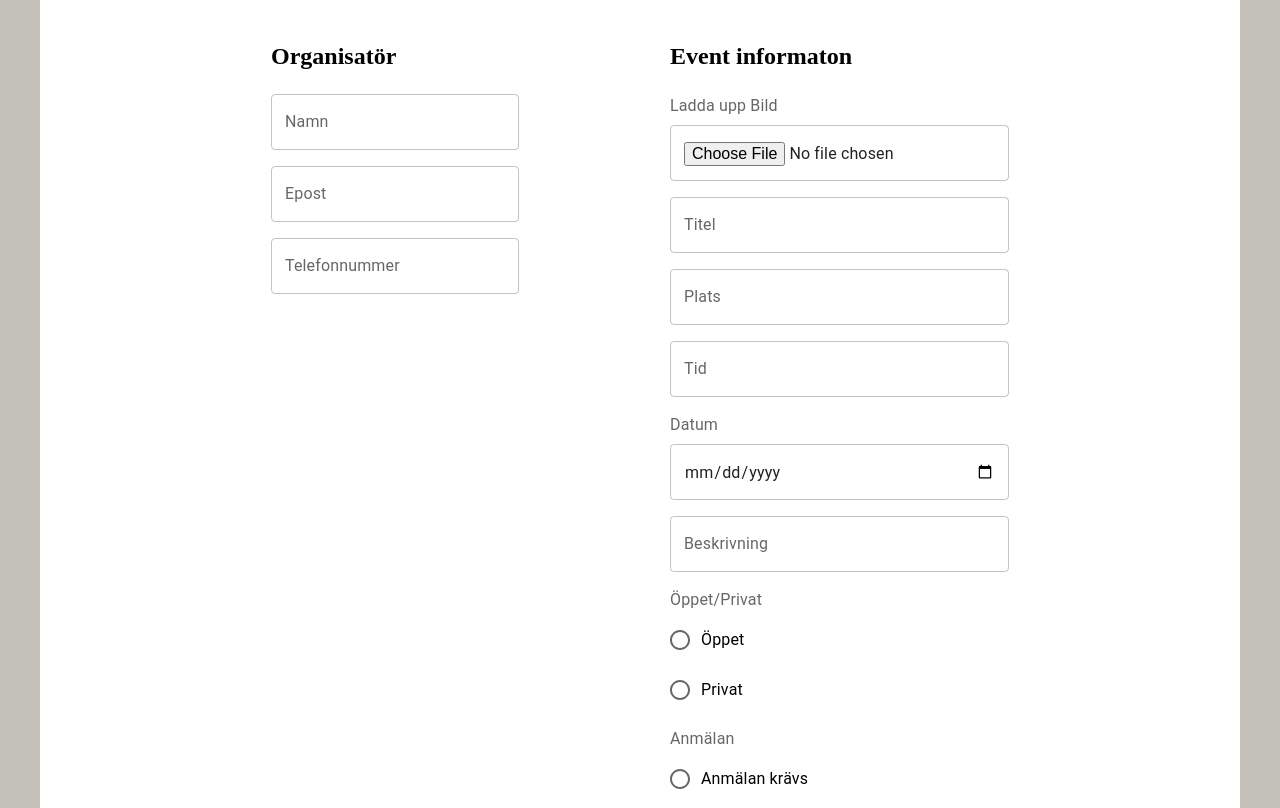
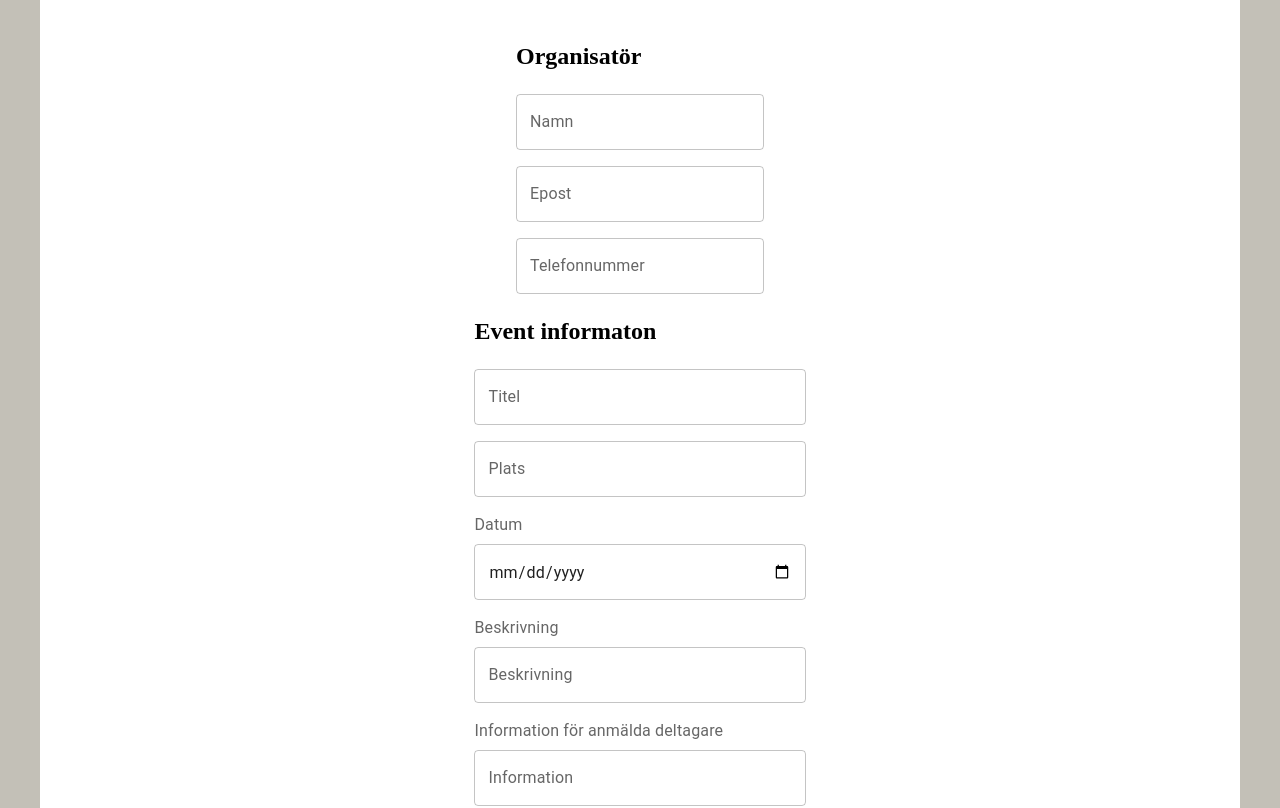
Before and after one commit to isabellaes/Eventplaneringssystem-med-Node.js, a React (Vite) app in the folder client/: page /createevent in a window 1280 px wide. Shown: the part 260-1068 px from the top of the page. Built offline with nearby package versions, Linux system fonts and the light colour scheme.

Commit message:
Updated event create page

```diff
--- a/client/src/pages/create-event/CreateEventPage.jsx
+++ b/client/src/pages/create-event/CreateEventPage.jsx
@@ -8,28 +8,11 @@ import TextField from "@mui/material/TextField";
 import { Button } from "@mui/material";
 import style from "./createEventPage.module.scss";
 import { useState } from "react";
+import { CreateEvent, CreateOrganizer, GetOrganizerByEmail } from "../../api";
 
 const CreateEventPage = () => {
-  const [formData, setFormData] = useState({
-    event: {
-      title: "",
-      date: "YY-MM-DD",
-      time: "00:00",
-      location: "",
-      despcription: "",
-      public: true,
-      signUpRequierd: false,
-      approvedSignUpRequierd: false,
-      free: true,
-      availiblePlaces: "",
-      price: "",
-    },
-    organisatör: {
-      name: "",
-      email: "",
-      phoneNumber: "",
-    },
-  });
+  const [formData, setFormData] = useState({});
+
   return (
     <Container
       sx={{ backgroundColor: "white", minHeight: "100vh", minWidth: "90vw" }}
@@ -37,24 +20,25 @@ const CreateEventPage = () => {
     >
       <h1>Skapa nytt event</h1>
       <form
-        onSubmit={(e) => {
+        onSubmit={async (e) => {
           e.preventDefault();
-          console.log(formData);
+          const result = await CreateEvent(formData.event);
+          console.log(result);
         }}
       >
-        <div className={style.flexRow}>
+        <div className={style.flexColumnCenter}>
           <div>
             <h2>Organisatör</h2>
             <FormControl>
               <TextField
-                id="outlined-basic"
+                id="name"
                 label="Namn"
                 variant="outlined"
                 onChange={(e) =>
                   setFormData({
                     ...formData,
-                    organisatör: {
-                      ...formData.organisatör,
+                    organizer: {
+                      ...formData.organizer,
                       name: e.currentTarget.value,
                     },
                   })
@@ -62,15 +46,15 @@ const CreateEventPage = () => {
               />
 
               <TextField
-                id="outlined-basic"
+                id="email"
                 label="Epost"
                 variant="outlined"
                 type="email"
                 onChange={(e) =>
                   setFormData({
                     ...formData,
-                    organisatör: {
-                      ...formData.organisatör,
+                    organizer: {
+                      ...formData.organizer,
                       email: e.currentTarget.value,
                     },
                   })
@@ -78,15 +62,15 @@ const CreateEventPage = () => {
               />
 
               <TextField
-                id="outlined-basic"
+                id="phone"
                 label="Telefonnummer"
                 variant="outlined"
                 onChange={(e) =>
                   setFormData({
                     ...formData,
-                    organisatör: {
-                      ...formData.organisatör,
-                      phoneNumber: e.currentTarget.value,
+                    organizer: {
+                      ...formData.organizer,
+                      phone: e.currentTarget.value,
                     },
                   })
                 }
@@ -96,11 +80,11 @@ const CreateEventPage = () => {
           <div>
             <h2>Event informaton</h2>
             <FormControl>
-              <FormLabel>Ladda upp Bild</FormLabel>
-              <TextField id="basic" type="file" />
+              {/*   <FormLabel>Ladda upp Bild</FormLabel>
+              <TextField id="basic" type="file" /> */}
 
               <TextField
-                id="outlined-basic"
+                id="title"
                 label="Titel"
                 variant="outlined"
                 onChange={(e) =>
@@ -115,7 +99,7 @@ const CreateEventPage = () => {
               />
 
               <TextField
-                id="outlined-basic"
+                id="location"
                 label="Plats"
                 variant="outlined"
                 onChange={(e) =>
@@ -129,23 +113,9 @@ const CreateEventPage = () => {
                 }
               />
 
-              <TextField
-                id="outlined-basic"
-                label="Tid"
-                variant="outlined"
-                onChange={(e) =>
-                  setFormData({
-                    ...formData,
-                    event: {
-                      ...formData.event,
-                      time: e.currentTarget.value,
-                    },
-                  })
-                }
-              />
               <FormLabel>Datum</FormLabel>
               <TextField
-                id="outlined-basic"
+                id="date"
                 variant="outlined"
                 type="date"
                 onChange={(e) =>
@@ -158,9 +128,9 @@ const CreateEventPage = () => {
                   })
                 }
               />
-
+              <FormLabel>Beskrivning</FormLabel>
               <TextField
-                id="outlined-textarea"
+                id="publicDescription"
                 label="Beskrivning"
                 multiline
                 onChange={(e) =>
@@ -168,7 +138,23 @@ const CreateEventPage = () => {
                     ...formData,
                     event: {
                       ...formData.event,
-                      despcription: e.currentTarget.value,
+                      publicDespcription: e.currentTarget.value,
+                    },
+                  })
+                }
+              />
+
+              <FormLabel>Information för anmälda deltagare</FormLabel>
+              <TextField
+                id="privateDescription"
+                label="Information"
+                multiline
+                onChange={(e) =>
+                  setFormData({
+                    ...formData,
+                    event: {
+                      ...formData.event,
+                      privateDespcription: e.currentTarget.value,
                     },
                   })
                 }
@@ -176,7 +162,6 @@ const CreateEventPage = () => {
 
               <FormLabel>Öppet/Privat</FormLabel>
               <RadioGroup
-                column
                 onChange={(e) => {
                   if (e.currentTarget.value === "private") {
                     setFormData({
@@ -184,6 +169,15 @@ const CreateEventPage = () => {
                       event: {
                         ...formData.event,
                         public: false,
+                      },
+                    });
+                  }
+                  if (e.currentTarget.value === "public") {
+                    setFormData({
+                      ...formData,
+                      event: {
+                        ...formData.event,
+                        public: true,
                       },
                     });
                   }
@@ -203,7 +197,6 @@ const CreateEventPage = () => {
 
               <FormLabel>Anmälan</FormLabel>
               <RadioGroup
-                column
                 onChange={(e) => {
                   if (e.currentTarget.value === "signUpRequierd") {
                     setFormData({
@@ -219,7 +212,6 @@ const CreateEventPage = () => {
                       ...formData,
                       event: {
                         ...formData.event,
-                        signUpRequierd: true,
                         approvedSignUpRequierd: true,
                       },
                     });
@@ -240,7 +232,7 @@ const CreateEventPage = () => {
               <FormLabel>Pris</FormLabel>
 
               <TextField
-                id="outlined-basic"
+                id="price"
                 label="Pris"
                 variant="outlined"
                 type="number"
@@ -250,7 +242,7 @@ const CreateEventPage = () => {
                       ...formData,
                       event: {
                         ...formData.event,
-                        price: e.target.value,
+                        price: Number(e.target.value),
                       },
                     });
                   }
@@ -258,7 +250,7 @@ const CreateEventPage = () => {
               />
               <FormLabel>Max antal deltagare</FormLabel>
               <TextField
-                id="outlined-basic"
+                id="limitedNumberOfParticipents"
                 label="Max antal deltagare"
                 variant="outlined"
                 type="number"
@@ -268,7 +260,7 @@ const CreateEventPage = () => {
                       ...formData,
                       event: {
                         ...formData.event,
-                        availiblePlaces: e.target.value,
+                        limitedNumberOfParticipents: Number(e.target.value),
                       },
                     });
                   }
@@ -276,11 +268,10 @@ const CreateEventPage = () => {
               />
             </FormControl>
           </div>
+          <Button variant="outlined" type="submit" sx={{ marginTop: "1em" }}>
+            Skapa Event
+          </Button>
         </div>
-
-        <Button variant="outlined" type="submit" sx={{ marginTop: "1em" }}>
-          Skapa Event
-        </Button>
       </form>
     </Container>
   );
--- a/client/src/pages/create-event/createEventPage.module.scss
+++ b/client/src/pages/create-event/createEventPage.module.scss
@@ -24,6 +24,13 @@ form {
   flex-direction: row;
   justify-content: space-evenly;
 }
+
+.flexColumnCenter {
+  display: flex;
+  flex-direction: column;
+  justify-content: center;
+  align-items: center;
+}
 button {
   align-items: center;
 }
```
